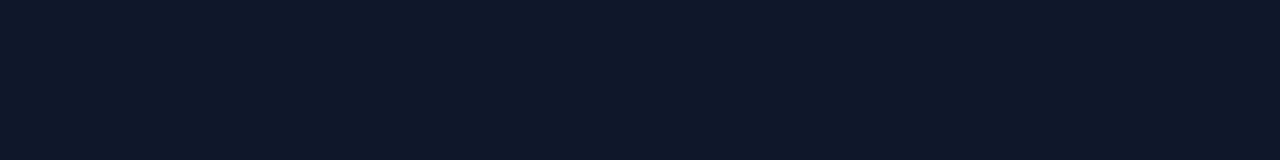
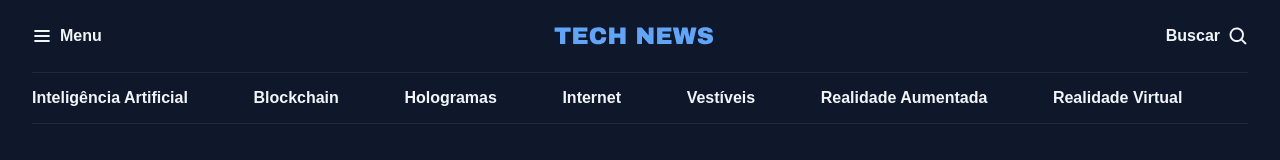
Before and after one commit to guilhermehcrr/Projeto-Portal-Noticias, a plain HTML site: page index.html in a window 1280 px wide. Drawn offline with Linux system fonts and the light colour scheme.

Commit message:
Criando o header da aplicação

```diff
--- a/index.html
+++ b/index.html
@@ -7,7 +7,29 @@
   <link rel="stylesheet" href="styles/index.css">
 </head>
 <body>
-
-
+    <header class="container">
+        <nav id="primary" class="grid grid-flow-col">
+            <div>
+                <img src="assets/icons/List.svg" alt="icone de menu">
+                <strong>Menu</strong>
+            </div>
+            <div>
+                <img src="assets/Logo.svg" alt="Tech News logo">
+            </div>
+            <div>
+                <strong>Buscar</strong>
+                <img src="assets/icons/MagnifyingGlass.svg" alt="icone de lupa para pesquisa">
+            </div>
+        </nav>
+        <nav id="secondary" class="grid grid-flow-col">
+            <a href="#">Inteligência Artificial</a>
+            <a href="#">Blockchain</a>
+            <a href="#">Hologramas</a>
+            <a href="#">Internet</a>
+            <a href="#">Vestíveis</a>
+            <a href="#">Realidade Aumentada</a>
+            <a href="#">Realidade Virtual</a>
+        </nav>
+    </header>
 </body>
 </html>
--- a/styles/global.css
+++ b/styles/global.css
@@ -39,3 +39,17 @@ a:hover{
 h1,h2,h3{
   font: inherit;
 }
+
+/* utility-first */
+
+.grid {
+  display: grid;
+}
+
+.grid-flow-col{
+  grid-auto-flow: column;
+}
+ .container{
+    max-width: 1280px;
+    padding-inline: 32px;
+  }
--- /dev/null
+++ b/styles/header.css
@@ -0,0 +1,25 @@
+#primary{
+  padding-block: 20px;
+
+  div{
+    display: flex;
+    align-items: center;
+    gap: 8px;
+
+  }
+
+  /* nesting css */
+  div:nth-child(2){
+    margin-inline: auto;
+  }
+  div:nth-child(3){
+    justify-self: end;
+  }
+
+}
+
+#secondary{
+  padding-block: 14px;
+  border: solid 1px var(--stroke-color);
+  border-inline: none;
+}
--- a/styles/index.css
+++ b/styles/index.css
@@ -1 +1,2 @@
 @import url(global.css);
+@import url(header.css);
```
